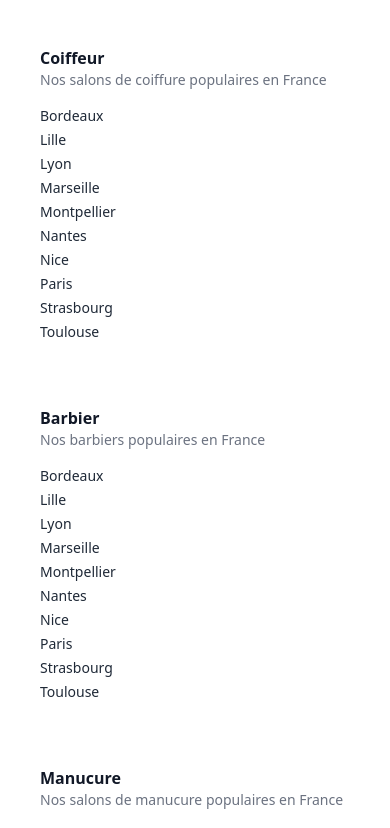
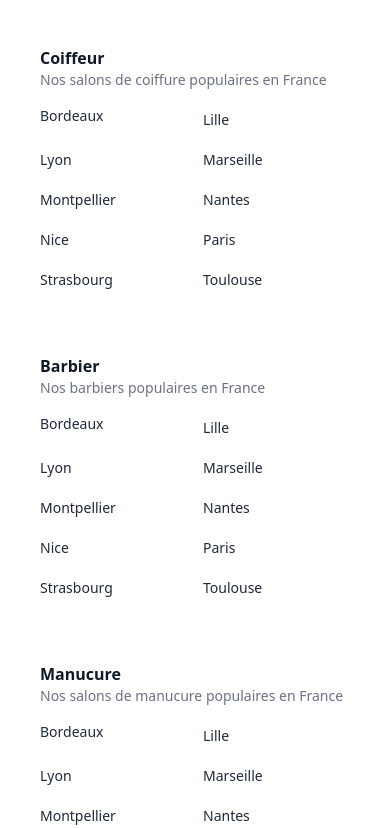
Before and after one commit to MuneebsUrR/planity_clone, a React (Vite) app: page / in a window 390 px wide. Shown: the part 3195-4023 px from the top of the page. Built offline with nearby package versions, Linux system fonts and the light colour scheme.

Commit message:
updated location component

```diff
--- a/src/components/Home/Locations.jsx
+++ b/src/components/Home/Locations.jsx
@@ -53,7 +53,7 @@ function Locations() {
                     <div key={index}>
                         <h3 className="text-md font-semibold text-gray-900 ">{category.title}</h3>
                         <p className="text-sm text-gray-500 mb-4 ">{category.description}</p>
-                        <ul className="text-gray-800 space-y-1 text-sm">
+                        <ul className="text-gray-800 space-y-1 text-sm grid grid-cols-2 gap-4 md:gap-0 md:grid-cols-1">
                             {category.cities.map((city, cityIndex) => (
                                 <li key={cityIndex}>{city}</li>
                             ))}
```
